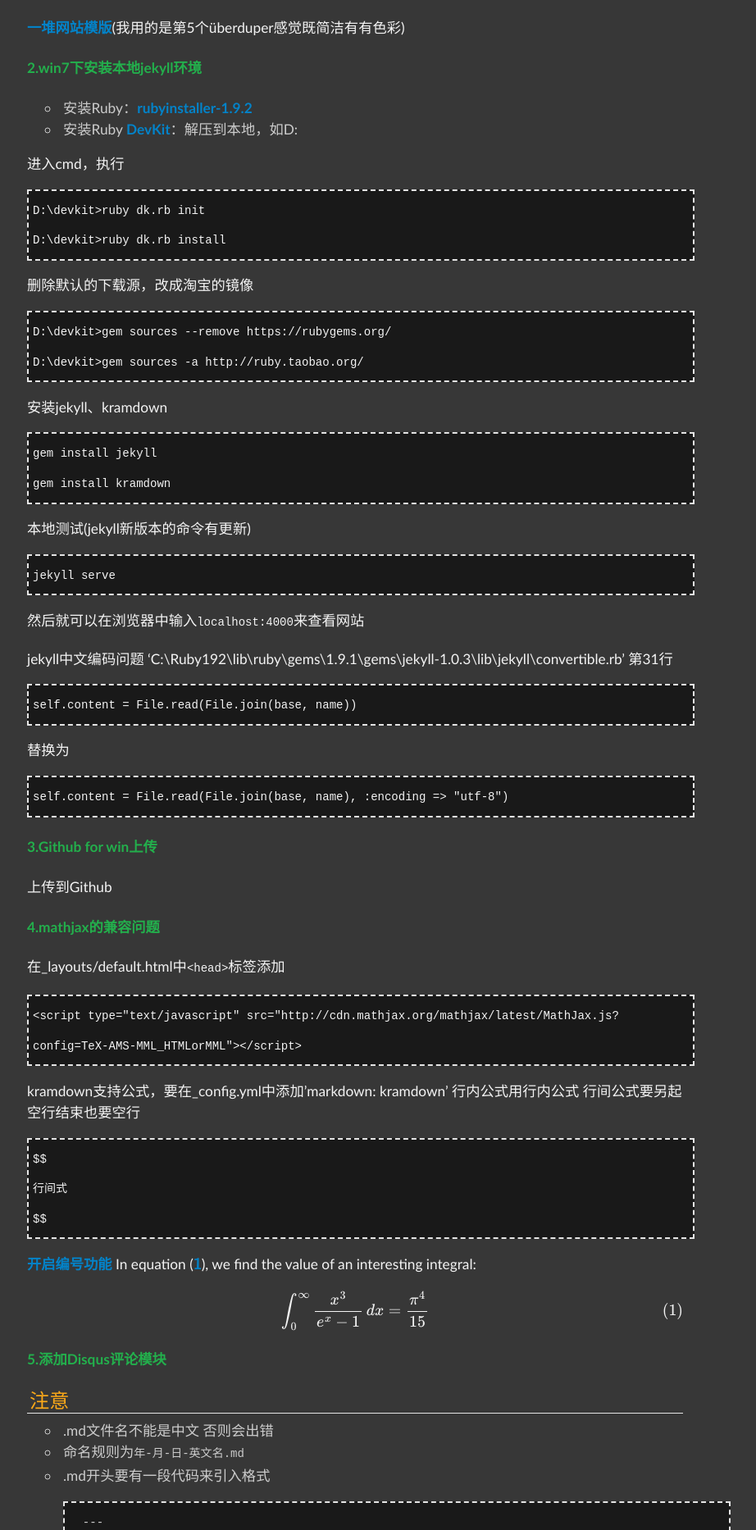
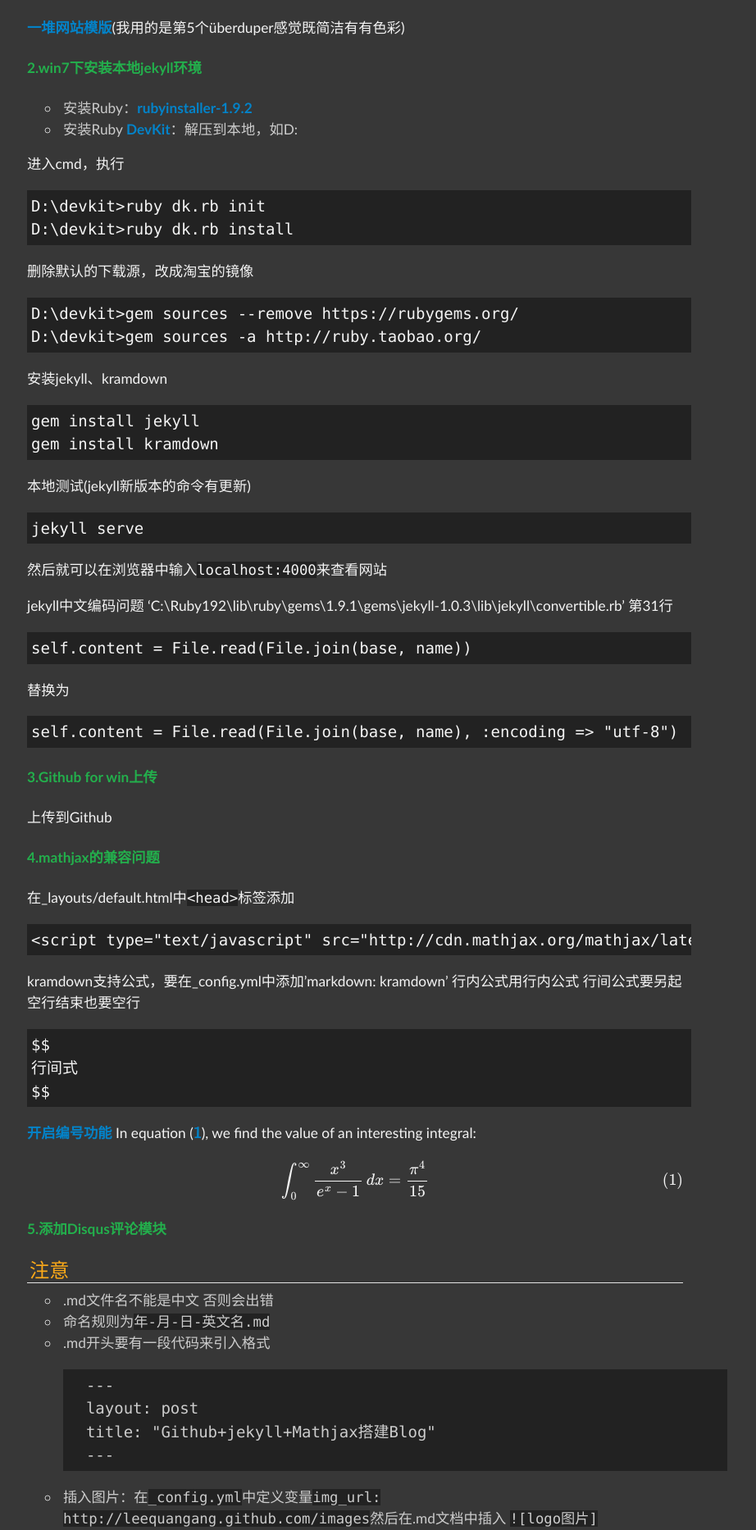
Before and after one commit to leequangang/leequangang.github.com, a Jekyll site: the page built from all/tech/_posts/2013-06-09-github+jekyll+mathjax.md, in a window 1280 px wide. Shown: the part 640-2506 px from the top of the page at 82% size, without its empty margins (207-1129 px from the left). Built offline with Jekyll 4.4.1, drawn with Linux system fonts in a browser that asks for light colours; formulas are drawn with MathJax 3; comment, search, counter and statistics services are not loaded.

Commit message:
代码块显示
去掉虚线

```diff
--- a/css/default.css
+++ b/css/default.css
@@ -61,16 +61,24 @@
 	padding-right:20px;
 }
 
+code {
+    font-family: "Consolas",Consolas,monospace,"Lucida Sans Unicode";
+	background: #222222;
+	font-size:1em;
+	line-height: 1.2em;
+}
+
 pre {
 font-family: "Consolas",Consolas,monospace,"Lucida Sans Unicode";
-background: #191919;
-border: dashed 2px #e5e5e5;
- width: 800px;
+background: #222222;
+width: 800px;
 padding: 5px;
-font-size:1em;
-line-height: 2em;
+font-size:1.1em;
+line-height: 1.5em;
 clear:both;
+overflow: auto;
 }
+
 
 .scoot { margin:5px 5px 5px 0px; }
 
```
Also changed, not shown: all/tech/_posts/2013-06-09-github+jekyll+mathjax.md (+1 -2 lines).
